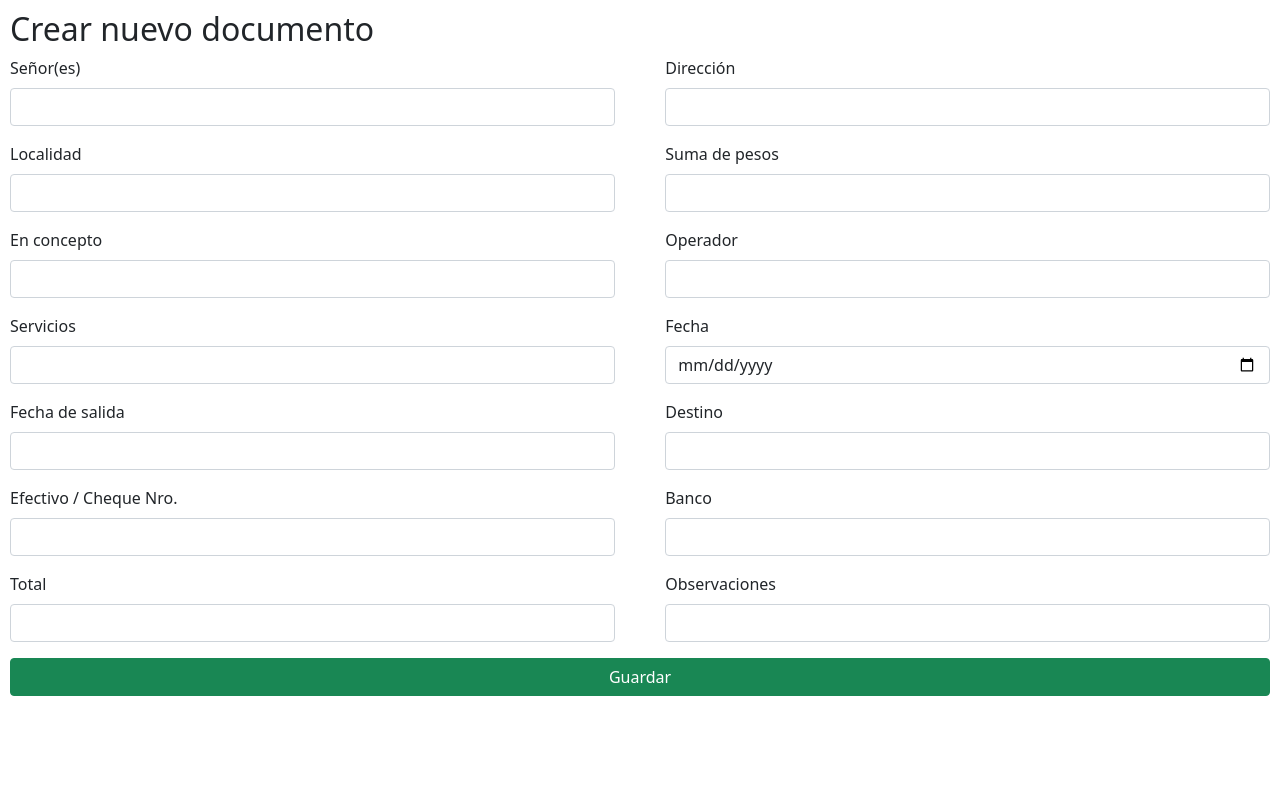
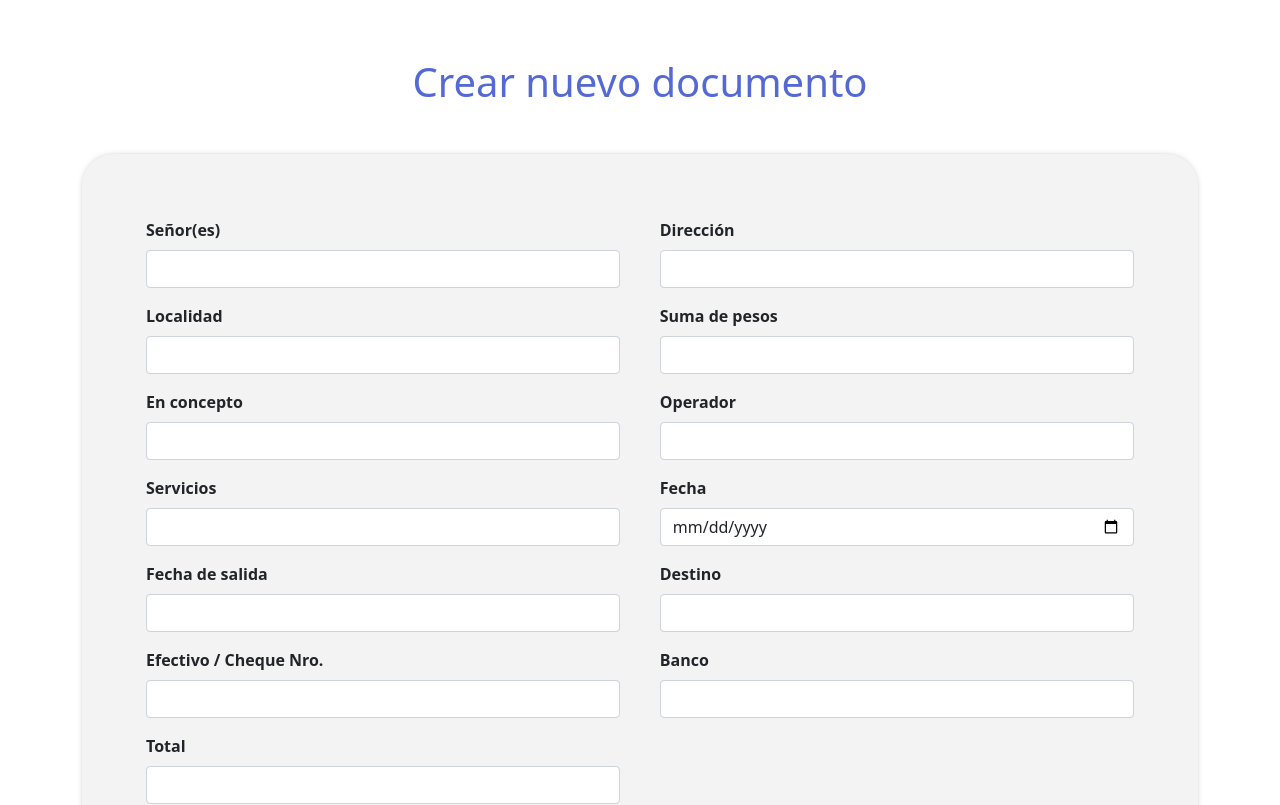
Before and after one commit to Fefe-e/crudsimple-laravel-react, a React (Create React App) app in the folder frontend/: page /create in a window 1280 px wide. Shown: the top 805 px of the page. Built offline with nearby package versions, Linux system fonts and the light colour scheme.

Commit message:
[ADD] pequeños cambios de estilos

```diff
--- a/frontend/src/App.css
+++ b/frontend/src/App.css
@@ -50,11 +50,23 @@ form {
   flex-direction: row;
   flex-wrap: wrap;
   justify-content: space-between;
+  background-color: rgb(243, 243, 243);
+  padding: 4rem;
+  border-radius: 2rem;
+  box-shadow: 0px 0px 8px -5px rgba(0,0,0,0.75);
+  -webkit-box-shadow: 0px 0px 8px -5px rgba(0,0,0,0.75);
+  -moz-box-shadow: 0px 0px 8px -5px rgba(0,0,0,0.75);
 }
 
 form > div {
   width: 48%;
   margin-bottom: 10px;
+}
+
+@media(max-widt:768px){
+  form > div{
+    width: 100%;
+  }
 }
 
 form > button {
@@ -97,6 +109,12 @@ form > button {
   margin: 0;
 }
 
+@media(max-width:685px){
+  .receipt-title{
+    display: grid;
+  }
+}
+
 .receipt-section {
   margin-top: 10px;
 }
@@ -127,3 +145,108 @@ form > button {
 .paddingTop{
   padding-top: 100;
 }
+
+.header-flex{
+  display: flex;
+  align-items: center;
+  justify-content: space-between;
+  color: #5469d4;
+  font-weight: bold;
+  margin: 3rem auto;
+}
+
+.title{
+  text-align: center;
+  margin: 3rem auto;
+  color: #5469d4;
+}
+
+.form-label{
+  font-weight: bold;
+}
+
+.btnSave{
+  width: 8rem;
+  border-radius: 2rem;
+  padding: 0.5rem;
+  background-color: green;
+  transition: all .2s ease-in;
+  color: #ffffff;
+  border: none;
+  margin-left: auto;
+  margin-top: 1rem;
+}
+
+.btnSave:hover{
+  background-color: rgb(0, 86, 0);
+  box-shadow: 0px 0px 8px -5px rgba(0,0,0,0.75);
+  -webkit-box-shadow: 0px 0px 8px -5px rgba(0,0,0,0.75);
+  -moz-box-shadow: 0px 0px 8px -5px rgba(0,0,0,0.75);
+}
+
+.w-100{
+  width: 100%;
+}
+
+.float-right{
+  float: right;
+}
+
+.actionButtons{
+  display: flex;
+  column-gap: 0.5rem;
+  justify-content: flex-end;
+}
+
+@media(max-width:875px){
+  .actionButtons{
+    display: grid;
+    row-gap: 0.5rem;
+  }
+}
+
+.logoRecibo{
+  width: 300px;
+}
+
+@media(max-width:768px){
+  .logoRecibo{
+    width: 200px;
+  }
+}
+
+@media(max-width:525px){
+  .logoRecibo{
+    width: 90%;
+  }
+}
+
+.fechaReciboHeader{
+  display: flex;
+  width: 100%;
+  justify-content: "space-evenly";
+}
+
+@media(max-width:495px){
+  .fechaReciboHeader{
+    display: grid;
+  }
+}
+
+.totalRecibo{
+  margin-left: 15px;
+  margin-top: 20px;
+  margin-right: 15px;
+  justify-content: flex-end;
+  width: 50%;
+  border: 1.5px solid #000000;
+  border-radius: 100px;
+  padding: 8px;
+}
+
+@media(max-width:495px){
+  .totalRecibo{
+    width: auto;
+    text-align: center;
+  }
+}
--- a/frontend/src/components/CreateDocument.js
+++ b/frontend/src/components/CreateDocument.js
@@ -42,8 +42,8 @@ const CreateDocument = () => {
   };
 
   return (
-    <div>
-      <h2>Crear nuevo documento</h2>
+    <div className="container">
+      <h1 className="title">Crear nuevo documento</h1>
 
       <form onSubmit={store}>
         <div className="mb-3">
@@ -176,9 +176,10 @@ const CreateDocument = () => {
           />
         </div>
 
-        <div className="mb-3">
+        <div className="mb-3 w-100">
           <label className="form-label">Observaciones</label>
-          <input
+          <textarea
+            rows={5}
             value={comments}
             onChange={(e) => setComments(e.target.value)}
             type="text"
@@ -186,7 +187,7 @@ const CreateDocument = () => {
           />
         </div>
 
-        <button type="submit" className="btn btn-success">
+        <button type="submit" className="btnSave">
           Guardar
         </button>
       </form>
--- a/frontend/src/components/ShowDocument.js
+++ b/frontend/src/components/ShowDocument.js
@@ -61,7 +61,7 @@ const ShowDocument = () => {
               alignItems: "center",
             }}
           >
-            <img src={logo} alt="imagen" height={75} width={190} />
+            <img className="logoRecibo" src={logo} alt="imagen" />
           </div>
           <div
             style={{
@@ -97,13 +97,7 @@ const ShowDocument = () => {
               </div>
             </div>
 
-            <div
-              style={{
-                display: "flex",
-                width: "100%",
-                justifyContent: "space-evenly",
-              }}
-            >
+            <div className="fechaReciboHeader">
               <div>
                 Fecha:{" "}
                 {document.document_date_formatted
@@ -337,18 +331,7 @@ const ShowDocument = () => {
                   : "........................."}
               </div>
 
-              <div
-                style={{
-                  marginLeft: "15px",
-                  marginTop: "20px",
-                  marginRight: "15px",
-                  justifyContent: "flex-end",
-                  width: "50%",
-                  border: "1.5px solid #000000",
-                  borderRadius: "100px",
-                  padding: "8px",
-                }}
-              >
+              <div className="totalRecibo">
                 <span className="receipt-label">Total:</span>{" "}
                 {document.total ? document.total : "........................."}
               </div>
--- a/frontend/src/components/ShowDocuments.js
+++ b/frontend/src/components/ShowDocuments.js
@@ -1,4 +1,4 @@
-import React, { useEffect, useState } from "react";
+import React, { useEffect, useState, useCallback } from "react";
 import axios from "axios";
 import { Link } from "react-router-dom";
 
@@ -8,12 +8,12 @@ const ShowDocuments = () => {
     getAllDocuments();
   }, []);
 
-  const getAllDocuments = async () => {
+  const getAllDocuments = useCallback(async () => {
     const response = await axios.get(
       `${process.env.REACT_APP_ENDPOINT_API}/documents`
     );
     setDocuments(response.data.data);
-  };
+  });
 
   const deleteDocument = async (id) => {
     await axios.delete(`${process.env.REACT_APP_ENDPOINT_API}/document/${id}`);
@@ -21,12 +21,12 @@ const ShowDocuments = () => {
   };
 
   return (
-    <div>
-      <div className="d-grid gap-2">
+    <div className="container">
+      <div className="header-flex">
+        <h1>Resumen</h1>
         <Link
           to="/create"
           className="btn btn-success btn-lg mt-2 mb-2 text-white"
-          style={{ width: "40%" }}
         >
           + Nuevo documento
         </Link>
@@ -45,12 +45,12 @@ const ShowDocuments = () => {
         <tbody>
           {documents.map((document) => (
             <tr key={document.id}>
-              <td>{document.id}</td>
-              <td>{document.mister}</td>
-              <td>{document.address}</td>
-              <td>{document.locality}</td>
-              <td>{document.document_date_formatted}</td>
-              <td>
+              <td className="align-middle">{document.id}</td>
+              <td className="align-middle">{document.mister}</td>
+              <td className="align-middle">{document.address}</td>
+              <td className="align-middle">{document.locality}</td>
+              <td className="align-middle">{document.document_date_formatted}</td>
+              <td className="actionButtons">
                 <Link to={`/view/${document.id}`} className="btn btn-success">
                   Ver
                 </Link>{" "}
```
